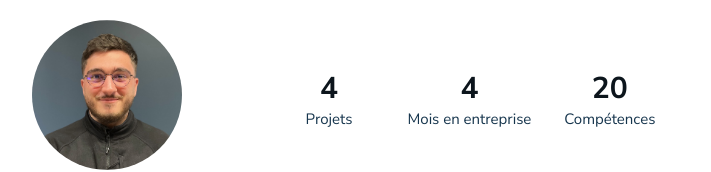
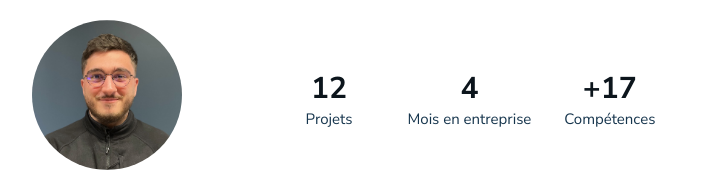
Before and after one commit to paul59-dev/Portfolio, a React (Create React App) app: page / in a window 1280 px wide. Shown: the top 172 px of the page, without its empty margins (284-995 px from the left). Built offline with nearby package versions, Linux system fonts and the light colour scheme.

Commit message:
feat: modify header

```diff
--- a/src/components/Header.jsx
+++ b/src/components/Header.jsx
@@ -11,7 +11,7 @@ const Header = () => {
                 </div>
                 <div className="information">
                     <div>
-                        <p>4</p>
+                        <p>12</p>
                         <p>Projets</p>
                     </div>
                     <div>
@@ -19,7 +19,7 @@ const Header = () => {
                         <p>Mois en entreprise</p>
                     </div>
                     <div>
-                        <p>20</p>
+                        <p>+17</p>
                         <p>Compétences</p>
                     </div>
                 </div>
```
